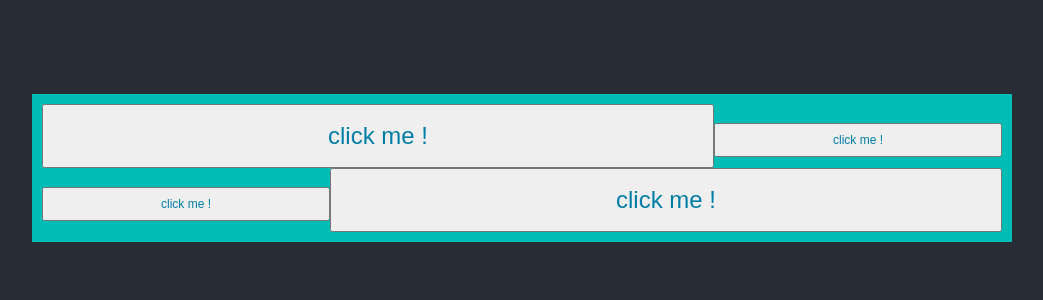
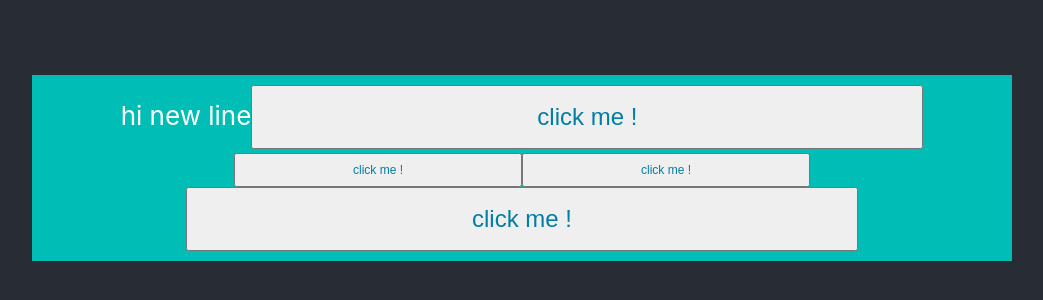
Before and after one commit to lu23770127/sturdy-pancake, a React (Create React App) app: page / in a window 1280 px wide. Shown: the part 232-532 px from the top of the page, without its empty margins (118-1161 px from the left). Built offline with nearby package versions, Linux system fonts and the light colour scheme.

Commit message:
add new line

```diff
--- a/src/App.js
+++ b/src/App.js
@@ -4,6 +4,7 @@ function App() {
   return (
     <div className="App">
       <div className="container">
+        hi new line
         <button>click me !</button>
         <button className="button-small">click me !</button>
         <button className="button-small">click me !</button>
```
